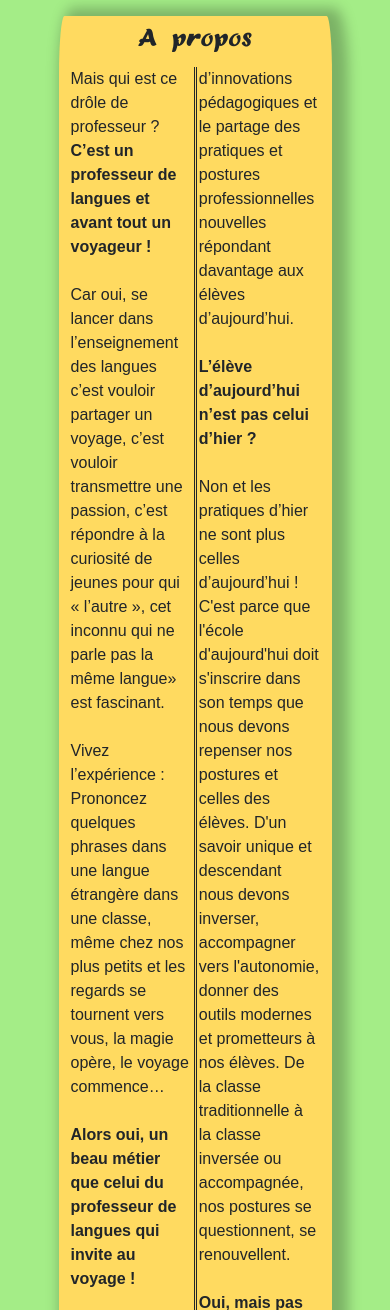
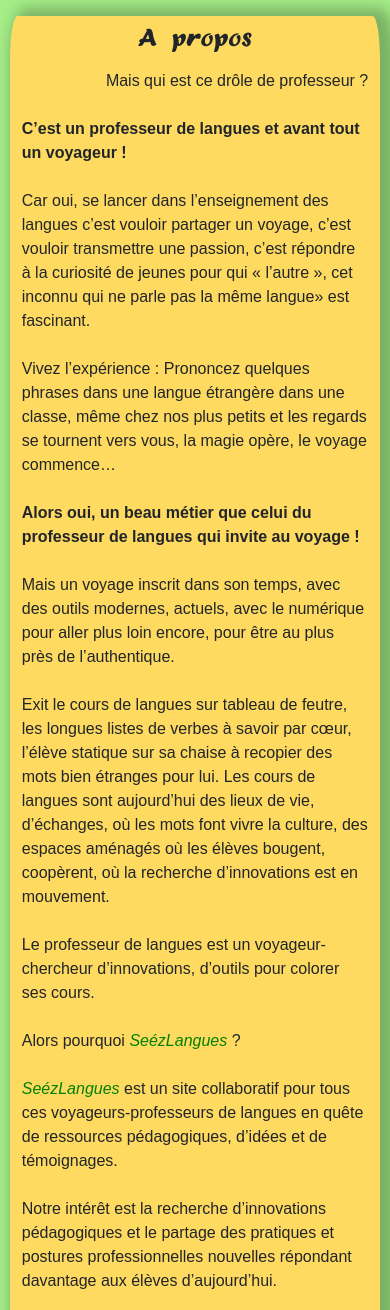
Before and after one commit to Julien-V/P13, a Django app: page /about in a window 390 px wide. Shown: the part 80-1390 px from the top of the page. Run offline with Django 3.2, Linux system fonts and the light colour scheme; data comes from the database, SQL or seed files in the repository; some libraries are stand-ins or nearby versions.

Commit message:
about_us.html more responsive, broken join-us-button fixed in index.html
* app_blog/templates/about.html edited
 - p.twocols --> p.twocols-lg
 - id="about-us" added to #main-about-container > div > p.twocols-lg
 - link to sign_up added at the end of #about_us

* app_blog/templates/index.html edited
 - join button is now a link to sign_up

* app_blog/static/css/style.css edited
 - text displayed in two columns if min-width: 996px
 - #main-[add-article/article/about]-container now larger (max-width 70% --> 95%)
 - #main-[add-article/article/about]-container now larger (max-width 80% --> 95%) for medium+ screen (768px)

```diff
--- a/app_blog/static/css/style.css
+++ b/app_blog/static/css/style.css
@@ -274,9 +274,17 @@
 #main-add-article-container, #main-article-container, #main-about-container {
   padding-top: 2%;
   border-radius: 2%;
-  max-width: 70%;
+  max-width: 95%;
   background-color: #ffda60;
   box-shadow: 8px 0px 13px 8px rgb(0, 0, 0, 0.25);
+}
+
+@media (min-width: 768px) {
+  #main-add-article-container,
+  #main-article-container,
+  #main-about-container {
+    max-width: 80%;
+  }
 }
 
 .form-add-article {
@@ -354,15 +362,20 @@
 }
 
 /* /about */
-.twocols {
-  padding-top:2%;
-  column-count: 2;
-  column-gap: 3%;
-  column-rule: double;
+p#about-us {
+  padding-top: 2%;
 }
 
 .about {
   font-family: sans-serif;
+}
+
+@media (min-width: 992px) {
+  .twocols-lg {
+    column-count: 2;
+    column-gap: 3%;
+    column-rule: double;
+  }
 }
 
 /* /category/ */
--- a/app_blog/templates/about.html
+++ b/app_blog/templates/about.html
@@ -4,7 +4,7 @@
 	<div class="container-fluid h-100 about" id='main-about-container'>
 		<h2 class="text-center">A propos</h2>
 		<div class="row">
-			<p class="twocols"><span style="float:right;">Mais qui est ce drôle de professeur ?</span>
+			<p class="twocols-lg" id="about-us"><span style="float:right;">Mais qui est ce drôle de professeur ?</span>
 				<br><br>
 <strong>C’est un professeur de langues et avant tout un voyageur !</strong>
 <br><br>
@@ -38,7 +38,7 @@
 <br><br>
 Avec <i style="color:green;">SeézLangues</i> nous voulons, en toute bienveillance et professionnalisme, non seulement proposer inspiration et ressources, afficher notre dynamisme mais aussi créer du lien entre nous, nous ces voyageurs-professeurs de langues, pour vivre pleinement notre passion et la partager avec les jeunes de nos établissements !
 <br><br><br>
-<strong style="float: right;">Alors, n’hésitez pas, rejoignez-nous !</strong>
+<strong style="float: right;">{% if not user.is_authenticated %}<a id="button-join-us" class="btn btn-primary btn-purple" href="/sign_up">Alors, n’hésitez pas, rejoignez-nous !</a>{% else %}Alors, n’hésitez pas, rejoignez-nous !{% endif %}</strong>
 </p>
 		</div>
 	</div>
--- a/app_blog/templates/index.html
+++ b/app_blog/templates/index.html
@@ -14,7 +14,7 @@
 							<p>Un site participatif de partage <br>de ressources pédagogiques <br> par et pour les enseignants de langues vivantes.</p>
 							<p>SéézLangues, une force collective en action !</p>
 							{% if not user.is_authenticated %}
-							<button id="button-join-us" class="btn btn-primary btn-purple">Rejoignez-nous</button>
+							<a id="button-join-us" class="btn btn-primary btn-purple" href="/sign_up">Rejoignez-nous</a>
 							{% endif %}
 						</div>
 					</div>
```
